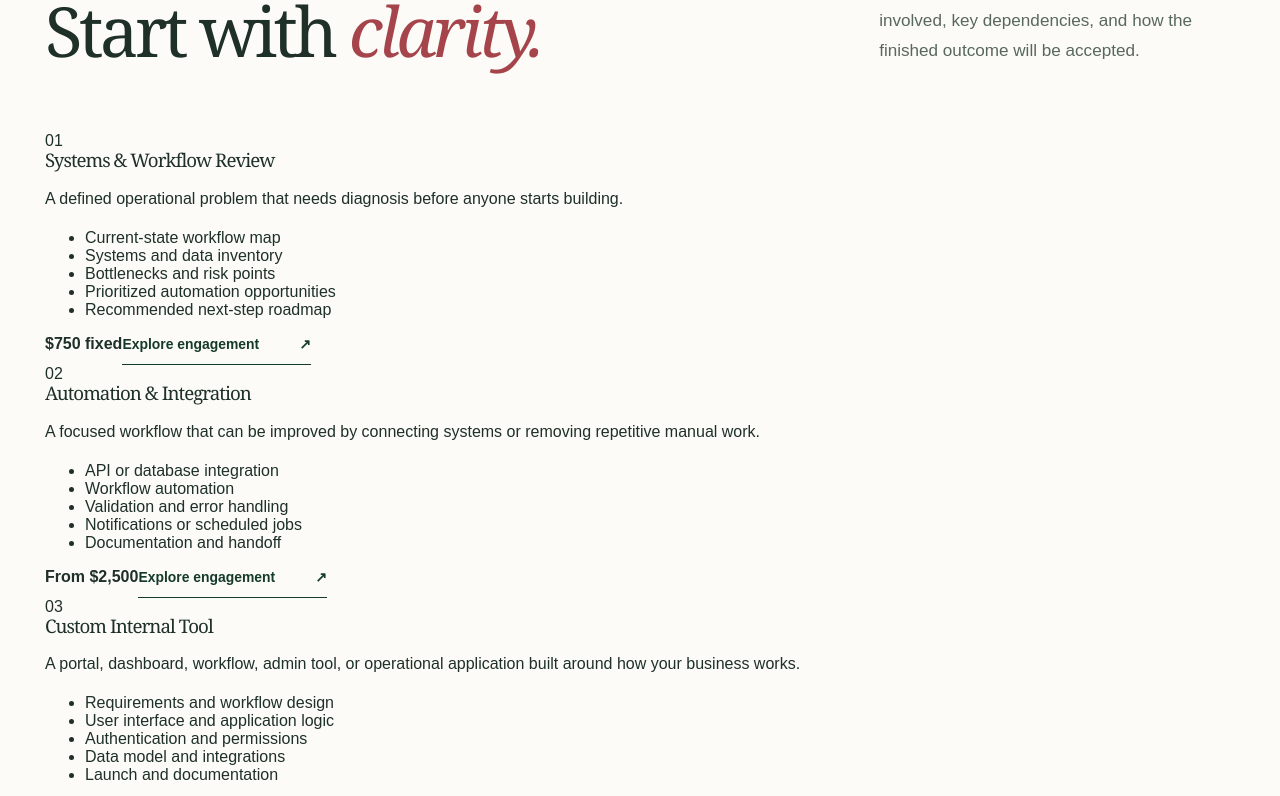
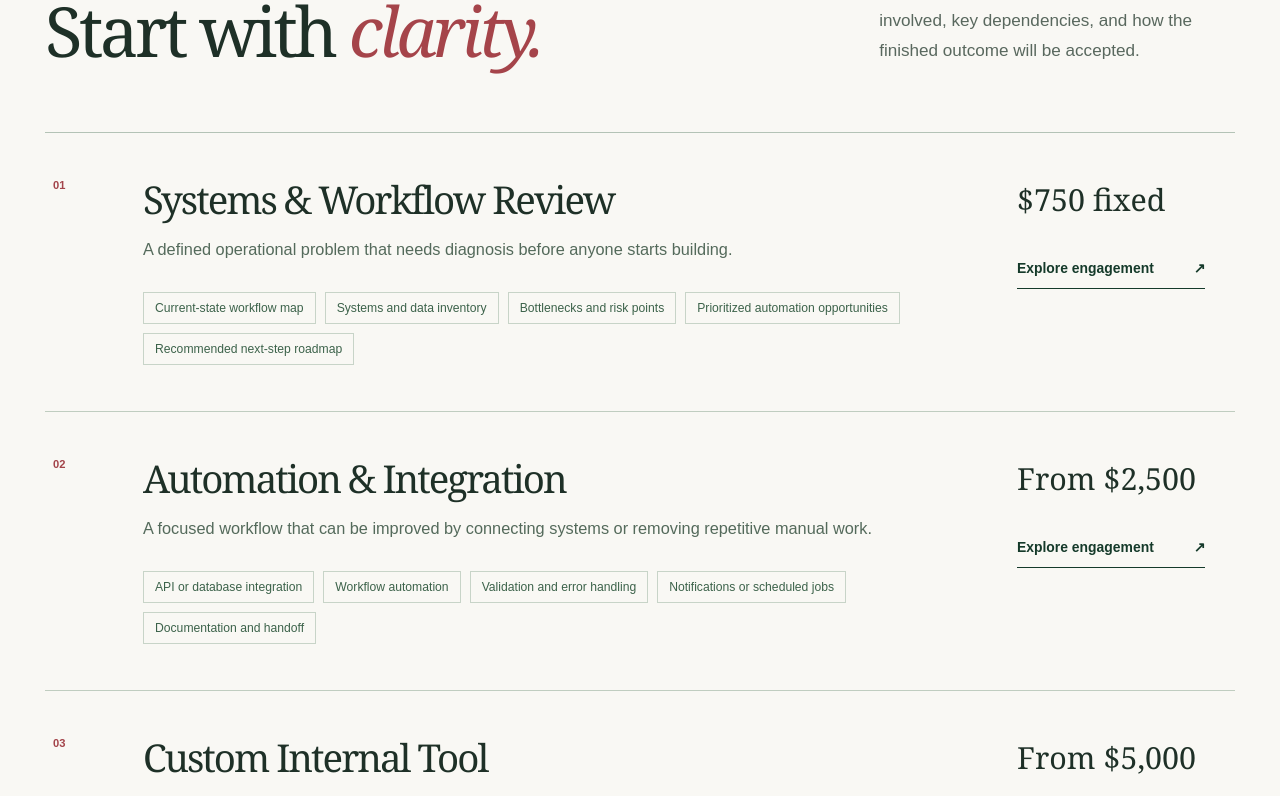
Before and after one commit to cwlwmsystems/cwlwmsystems, a Next.js app: page /pricing in a window 1280 px wide. Shown: the part 1004-1800 px from the top of the page. Built offline with nearby package versions, Linux system fonts and the light colour scheme; no server answers.

Commit message:
Style engagement offers with consistent, readable pricing presentation

```diff
--- a/app/company.css
+++ b/app/company.css
@@ -265,3 +265,19 @@ body:has(.company-site) .nav-cta{background:#143827}
 .company-expertise-tools span{background:#e8ede5;color:#2a563b;padding:9px 12px;font-size:.75rem;font-weight:650}
 .company-expertise-evidence{font-size:.78rem!important;color:#9a454b!important}
 @media(max-width:650px){.company-expertise-item{grid-template-columns:30px 1fr;gap:18px}}
+
+/* Commercial engagement presentation */
+.company-pricing{background:#f9f8f4}
+.company-pricing-tint{background:#e9ede6}
+.company-pricing-rows{border-top:1px solid #b4c3b6}
+.company-pricing-row{display:grid;grid-template-columns:45px 1fr 210px;gap:45px;padding:46px 8px;border-bottom:1px solid #c0cdc0;align-items:start}
+.company-pricing-row>span{color:#a3444a;font-size:.7rem;font-weight:750}
+.company-pricing-row h3{font-size:clamp(2rem,3vw,3.15rem);margin:0 0 16px}
+.company-pricing-row>div:nth-child(2)>p{color:#546a5b;line-height:1.7;font-size:1.02rem;max-width:780px}
+.company-pricing-row ul{display:flex;flex-wrap:wrap;list-style:none;padding:0;gap:9px;margin:28px 0 0}
+.company-pricing-row li{font-size:.76rem;padding:8px 11px;border:1px solid #c8d4c8;color:#3c624a}
+.company-price-action{display:flex;flex-direction:column;align-items:start;gap:40px}
+.company-price-action strong{font:400 1.9rem Georgia,serif;white-space:nowrap}
+.company-pricing-note{font-size:.88rem;color:#586c5b;line-height:1.7;margin-top:32px;max-width:900px}
+@media(max-width:850px){.company-pricing-row{grid-template-columns:35px 1fr;gap:20px}.company-price-action{grid-column:2;flex-direction:row;align-items:center;flex-wrap:wrap}}
+@media(max-width:550px){.company-pricing-row{grid-template-columns:1fr}.company-price-action{grid-column:1}.company-pricing-row ul{gap:7px}}
```
